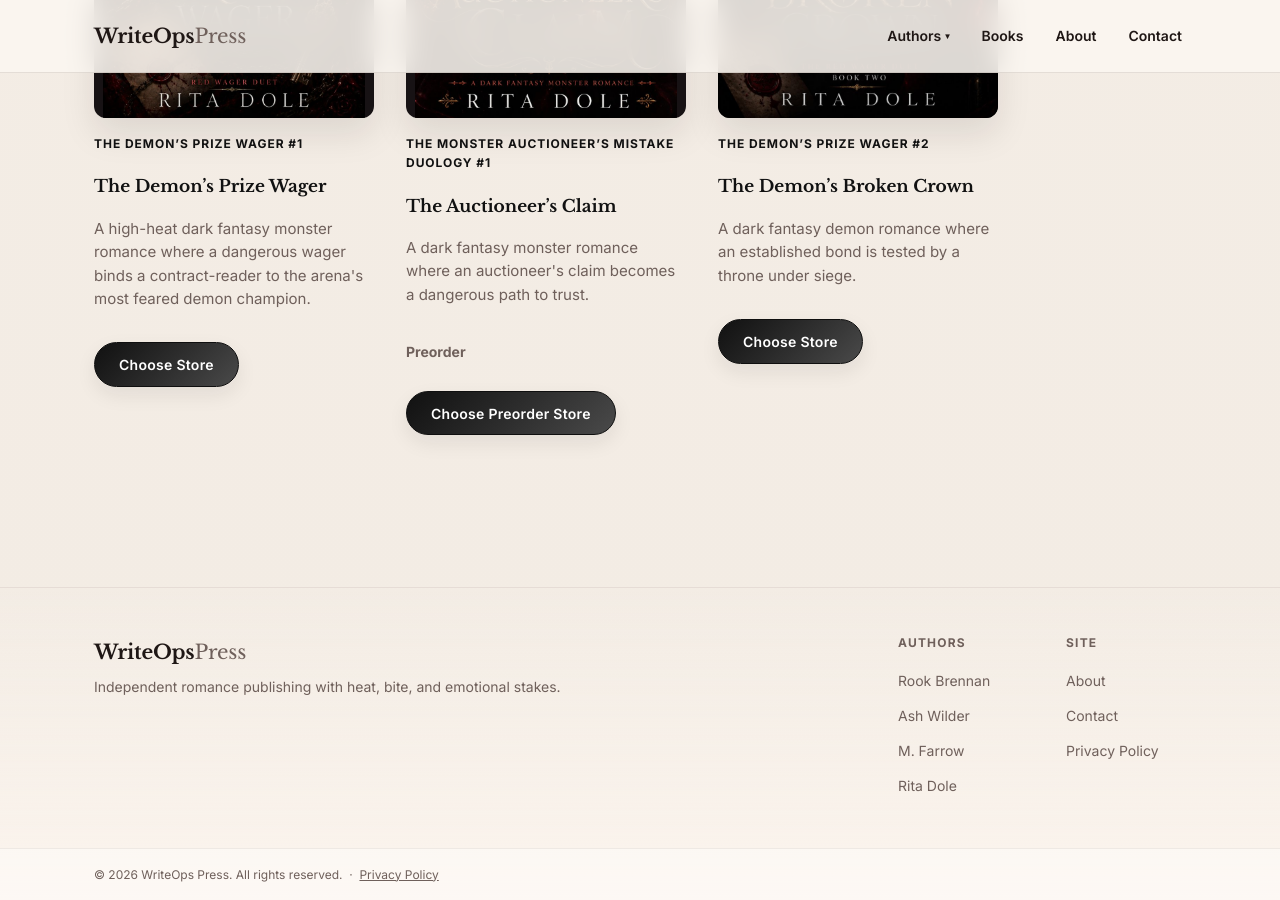
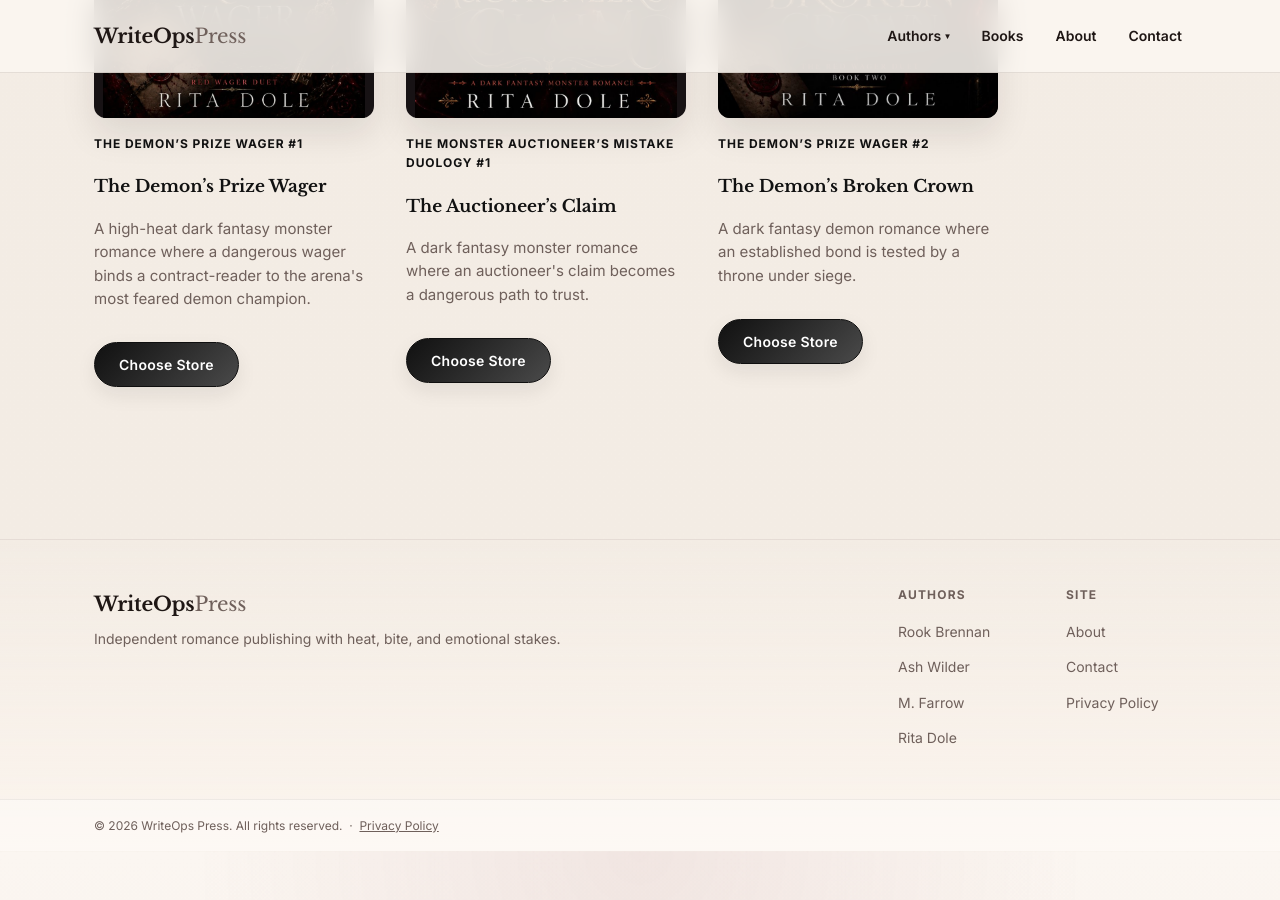
Before and after one commit to Tasutherland/WriteOpsPress, a Jekyll site: the page built from books/index.md, in a window 1280 px wide and 900 px high, scrolled down 11026 px. Built offline with Jekyll 4.4.1, drawn with Linux system fonts in a browser that asks for light colours.

Commit message:
Final site QA: fix retailer button handling and stale publishing status

```diff
--- a/_data/books_rita.yml
+++ b/_data/books_rita.yml
@@ -59,7 +59,8 @@
   featured: true
   featured_order: 5
   distribution_group: amazon-ku
-  availability: preorder
+  release_date: "2026-08-15"
+  availability: published
   stores:
     us: "https://www.amazon.com/dp/B0HCRGVTPH"
     ca: "https://www.amazon.ca/dp/B0HCRGVTPH"
```
